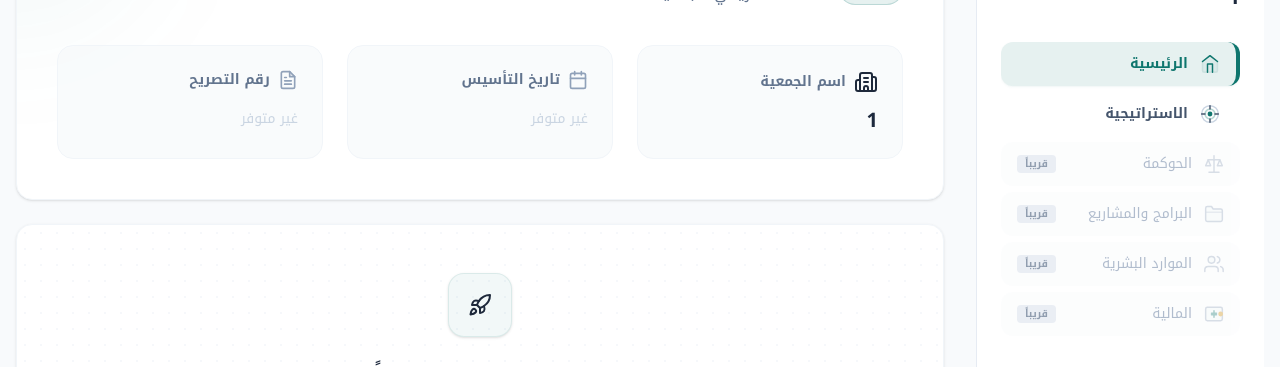
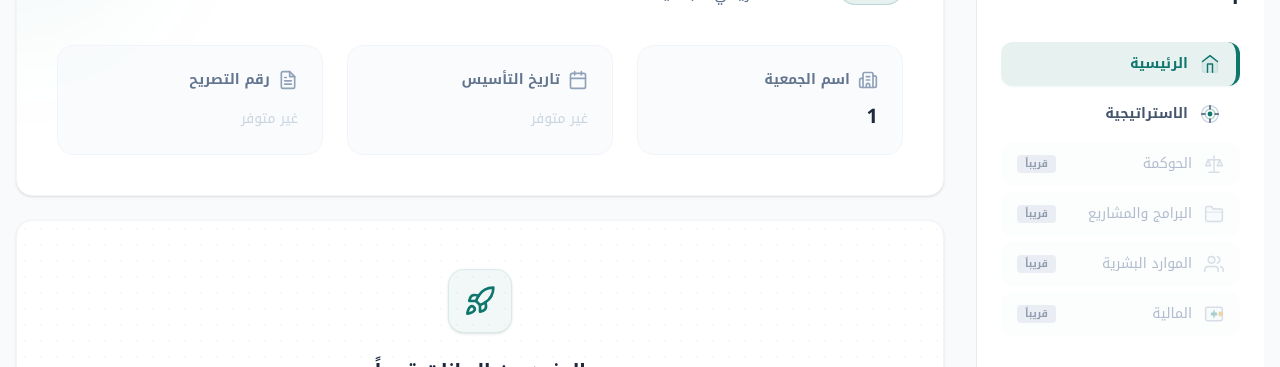
Before and after one commit to zad-ksa/zad-adm, a Next.js app: page /dashboard/charity/1 in a window 1280 px wide. Shown: the part 213-580 px from the top of the page. Built offline with nearby package versions, Linux system fonts and the light colour scheme; no server answers; the database is empty.

Commit message:
"تعديل الوان الايقونات"

```diff
--- a/src/app/dashboard/charity/[name]/page.tsx
+++ b/src/app/dashboard/charity/[name]/page.tsx
@@ -48,7 +48,7 @@ export default async function CharityOverview({ params }: { params: Promise<{ na
           <div className="grid grid-cols-1 md:grid-cols-2 lg:grid-cols-3 gap-6">
             <div className="bg-slate-50/80 p-6 rounded-2xl border border-slate-100 hover:border-slate-200 transition-colors">
               <div className="flex items-center gap-2 mb-3">
-                <Building2 />
+                <Building2 className="w-5 h-5 text-slate-400" />
                 <div className="text-sm font-bold text-slate-500">اسم الجمعية</div>
               </div>
               <div className="text-xl font-bold text-slate-800">{decodedName}</div>
@@ -83,7 +83,7 @@ export default async function CharityOverview({ params }: { params: Promise<{ na
 
         <div className="relative text-center max-w-md mx-auto">
           <div className="w-16 h-16 bg-primary/5 rounded-2xl flex items-center justify-center mx-auto mb-6 border border-primary/10 shadow-sm">
-            <Rocket />
+            <Rocket className="w-8 h-8 text-primary" />
           </div>
           <h3 className="text-xl font-bold text-slate-800 mb-3 tracking-tight">المزيد من البيانات قريباً</h3>
           <p className="text-slate-500 font-medium leading-relaxed">
```
